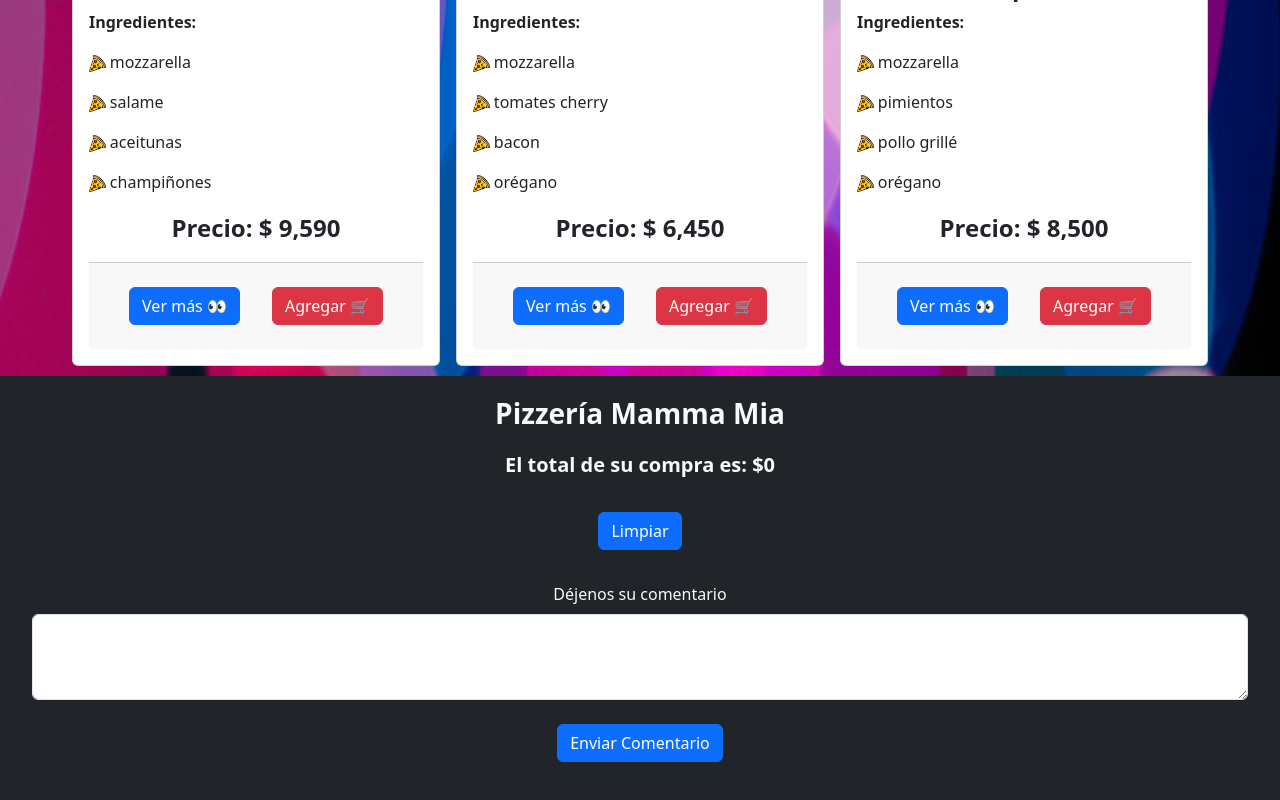
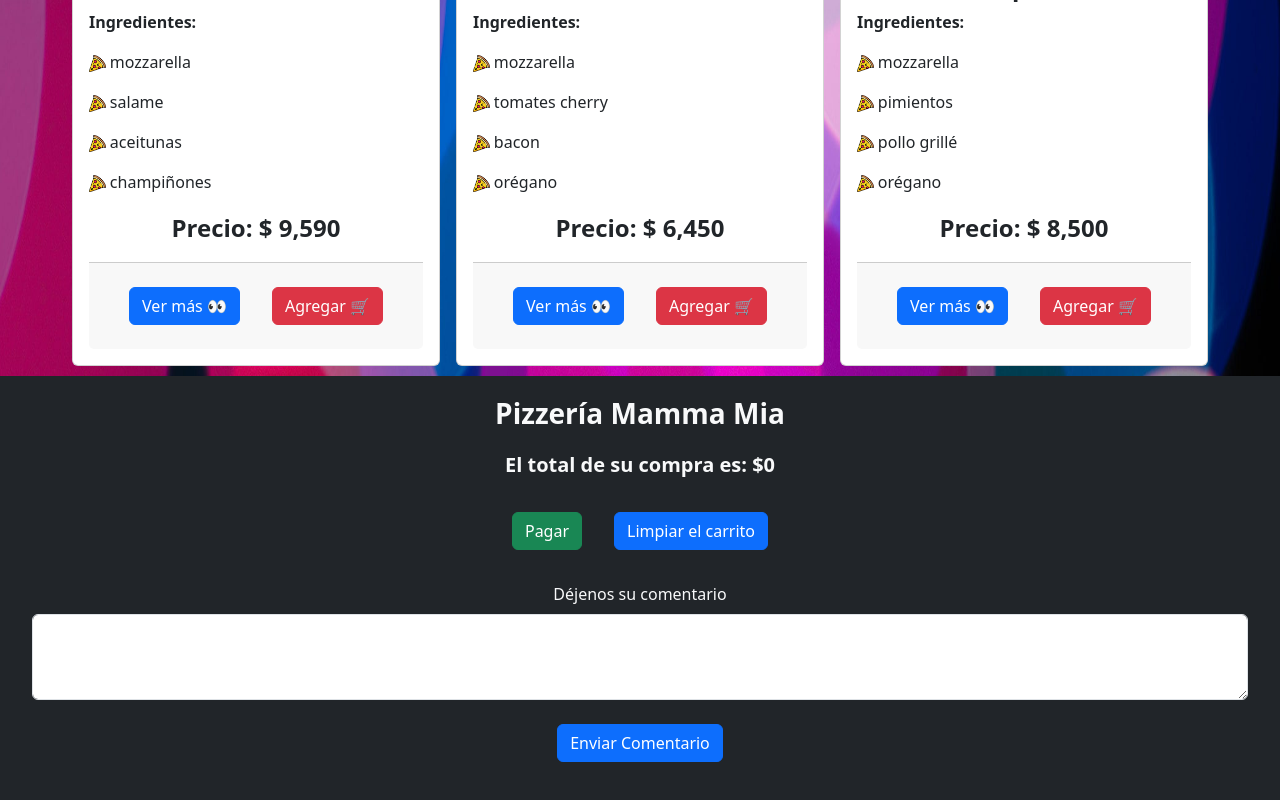
Before and after one commit to jorge2101719/mamma-mia, a React (Vite) app: page / in a window 1280 px wide. Shown: the part 1493-2293 px from the top of the page. Built offline with nearby package versions, Linux system fonts and the light colour scheme.

Commit message:
corrección en texto de Footer

```diff
--- a/src/components/footer/Footer.jsx
+++ b/src/components/footer/Footer.jsx
@@ -6,12 +6,13 @@
 
 
 const Footer = () => {
-  const { limpiarElCarrito, total } = useContext(PizzasContext);
+  const { limpiarElCarrito, total, pagar } = useContext(PizzasContext);
   return (
   <div className="bg-dark text-light p-3">
     <p className='fs-3 fw-bold'>Pizzería Mamma Mia</p>
     <p className='fs-5 fw-bold'>El total de su compra es: ${total.toLocaleString('cl-CL')}</p>
-    <Button onClick={() => limpiarElCarrito()}>Limpiar</Button>
+    <Button variant="success" onClick={() => pagar()}>Pagar</Button>
+    <Button onClick={() => limpiarElCarrito()}>Limpiar el carrito</Button>
     <Form className='p-2'>
       <Form.Group className='m-2'>
         <Form.Label>Déjenos su comentario</Form.Label>
```
